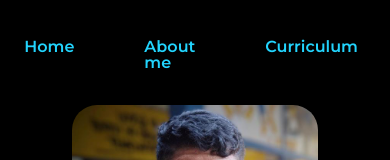
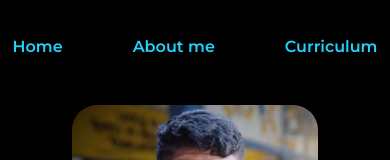
Before and after one commit to Eliseu-Dias/MK12---Training-HTML, a plain HTML site: page index.html in a window 390 px wide. Shown: the top 160 px of the page. Drawn offline with nearby package versions, Linux system fonts and the light colour scheme.

Commit message:
Updating

```diff
--- a/styles/styles.css
+++ b/styles/styles.css
@@ -129,7 +129,8 @@ body{
     .cabecalho__menu {
         justify-content: center;
         padding-top: 10%;
-        width: 68%;
+        padding-left: 0%;
+        width: auto;
     }
 
     .apresentacao {
```
